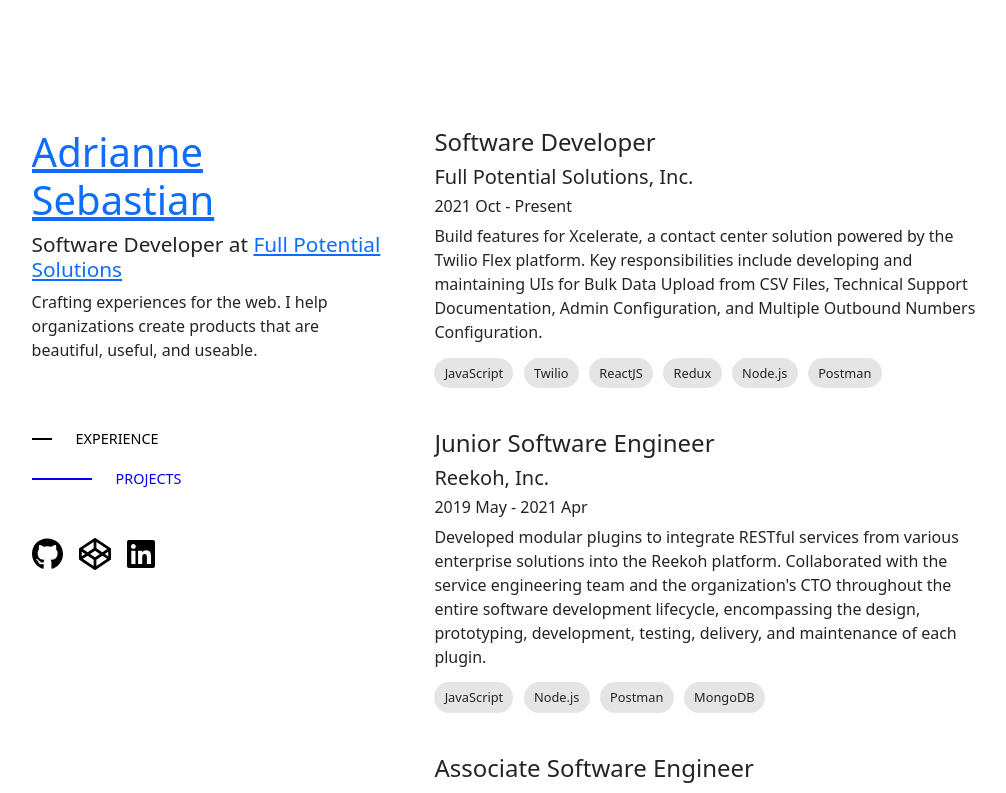
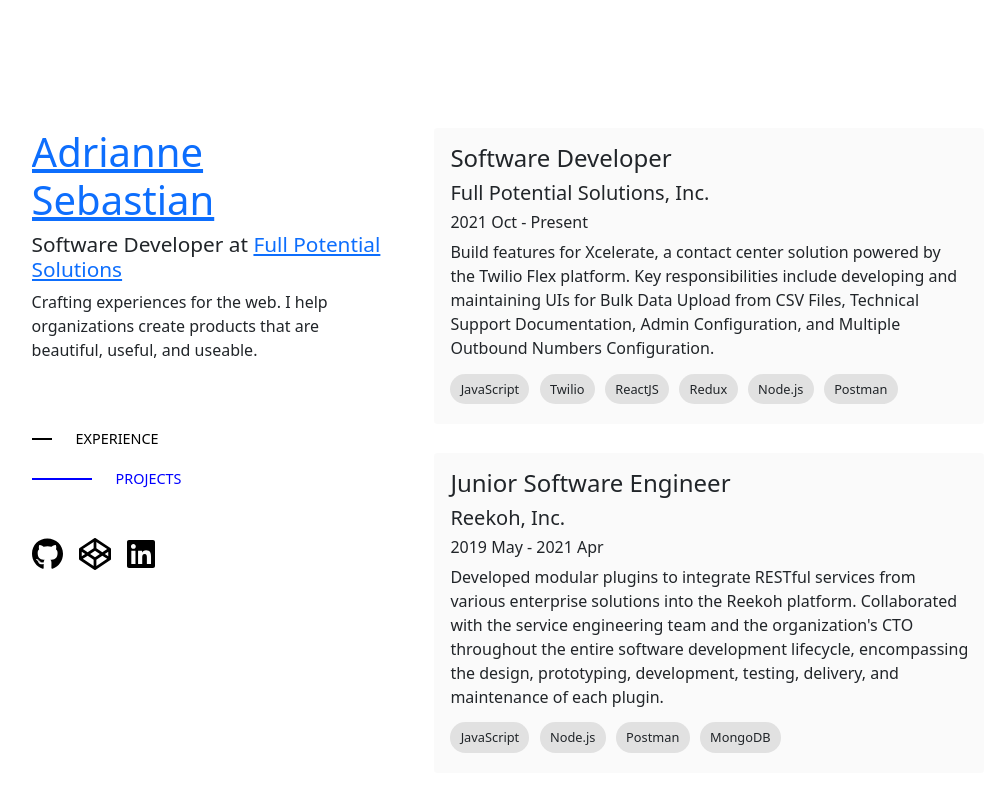
Before and after one commit to arcsbstn/arcsbstn.github.io, a React (Create React App) app: page / in a window 1280 px wide. Shown: the top 793 px of the page, without its empty margins (132-1138 px from the left). Built offline with nearby package versions, Linux system fonts and the light colour scheme.

Commit message:
add stylized card around each project/experience entry

```diff
--- a/src/components/common/Card.tsx
+++ b/src/components/common/Card.tsx
@@ -1,6 +1,16 @@
 import styled from "styled-components";
 
 export const Card = styled.div`
-  border-radius: 0.3em;
-  background-color: rgba(0, 0, 0, 0.03);
+  border-radius: 0.2em;
+  background-color: rgba(0, 0, 0, 0.02);
+  padding: 1em 1em 0.5em 1em;
+  -webkit-transition: all 0.2s ease-in-out;
+  -moz-transition: all 0.2s ease-in-out;
+  -o-transition: all 0.2s ease-in-out;
+  -ms-transition: all 0.2s ease-in-out;
+  transition: all 0.2s ease-in-out;
+
+  &:hover {
+    background-color: rgba(0, 0, 0, 0.05);
+  }
 `;
--- a/src/components/common/index.js
+++ b/src/components/common/index.js
@@ -1,2 +1,3 @@
+export * from "./Card";
 export * from "./Chip";
 export * from "./Deck";
--- a/src/components/content/Experience.tsx
+++ b/src/components/content/Experience.tsx
@@ -1,7 +1,7 @@
 import { useContext, useEffect } from "react";
 import { useInView } from "react-intersection-observer";
 
-import { Chip, Deck } from "../common";
+import { Card, Chip, Deck } from "../common";
 import { content, experienceList } from "../../constants";
 import { ActiveSectionContext, MediaWidthContext } from "../../ResumePortfolio";
 
@@ -22,7 +22,7 @@ export default function Experience() {
       {!isWebView && <h3>{content.EXPERIENCE.toUpperCase()}</h3>}
       {experienceList.map(
         ({ organization, role, startEndDates, description, techStack }) => (
-          <div>
+          <Card>
             <h4>{role}</h4>
             <h5>{organization}</h5>
             <h6>{startEndDates}</h6>
@@ -32,7 +32,7 @@ export default function Experience() {
                 <Chip>{e}</Chip>
               ))}
             </p>
-          </div>
+          </Card>
         )
       )}
       <h5>
--- a/src/components/content/Projects.tsx
+++ b/src/components/content/Projects.tsx
@@ -1,7 +1,7 @@
 import { useContext, useEffect } from "react";
 import { useInView } from "react-intersection-observer";
 
-import { Chip, Deck } from "../common";
+import { Card, Chip, Deck } from "../common";
 import { content, projectList } from "../../constants";
 import { ActiveSectionContext, MediaWidthContext } from "../../ResumePortfolio";
 
@@ -22,7 +22,7 @@ export default function Projects() {
       {!isWebView && <h3>{content.PROJECTS.toUpperCase()}</h3>}
       {projectList.map(
         ({ title, description, techStack, demoLink, repoLink }) => (
-          <div>
+          <Card>
             <h5>{title}</h5>
             <p>{description}</p>
             <p>
@@ -30,7 +30,7 @@ export default function Projects() {
                 <Chip>{e}</Chip>
               ))}
             </p>
-          </div>
+          </Card>
         )
       )}
     </Deck>
```
